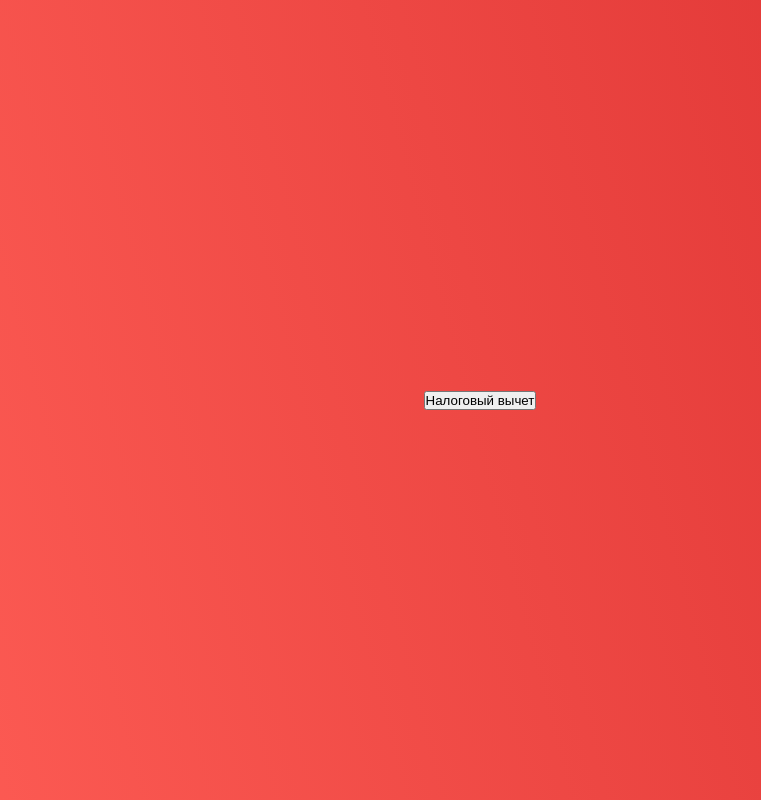
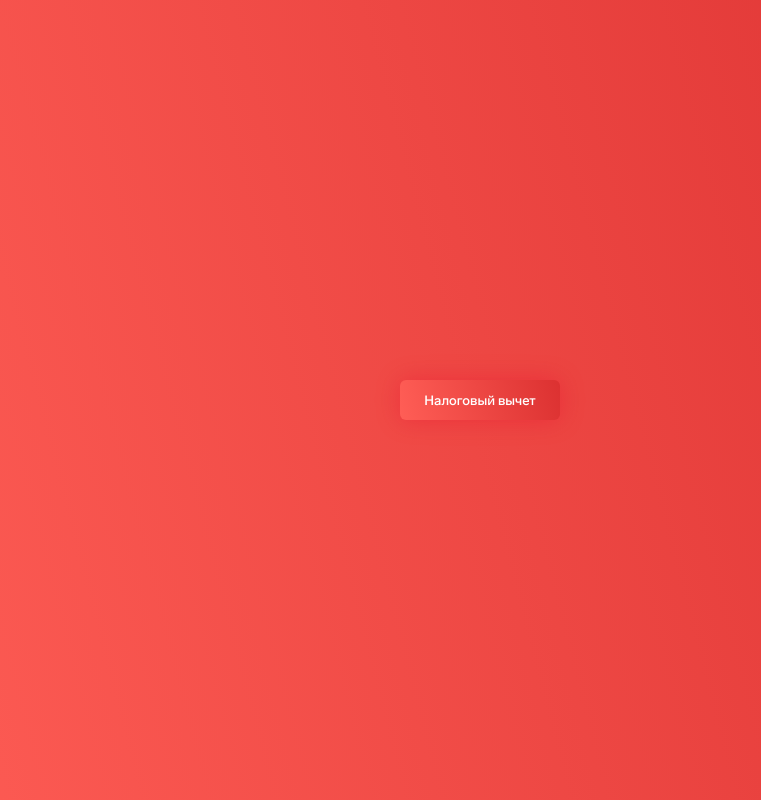
Before and after one commit to cotheq/outside-test-assignment, a Vue app: page / in a window 1280 px wide. Shown: the whole page, without its empty margins (160-921 px from the left). Built offline with nearby package versions, Linux system fonts and the light colour scheme.

Commit message:
add base button

```diff
--- /dev/null
+++ b/src/components/BaseButton/BaseButton.vue
@@ -0,0 +1,58 @@
+<template>
+  <button
+    class="base-button"
+    :class="white ? '__white' : ''"
+    :disabled="disabled"
+  >
+    <slot />
+  </button>
+</template>
+<script lang="ts">
+import { defineComponent } from "vue";
+export default defineComponent({
+  name: "BaseButton",
+  props: {
+    white: { type: Boolean, default: false },
+    disabled: { type: Boolean, default: false },
+  },
+});
+</script>
+<style lang="scss" scoped>
+.base-button {
+  outline: none;
+  border: none;
+  padding: 12px 24px;
+  border-radius: 6px;
+  font-weight: 500;
+  cursor: pointer;
+  color: var(--color-white);
+  background: var(--gradient-red);
+  box-shadow: var(--shadow-red);
+  &:hover,
+  &:active {
+    background: var(--color-red);
+  }
+
+  &.__white {
+    background: none;
+    border: 1px solid var(--color-white);
+    box-shadow: none;
+    &:hover,
+    &:active {
+      background: var(--color-white);
+      color: var(--color-black);
+    }
+  }
+
+  &:disabled {
+    &,
+    &:hover,
+    &:active {
+      border: none;
+      background: var(--color-gray-900);
+      box-shadow: none;
+      color: var(--color-white);
+    }
+  }
+}
+</style>
--- /dev/null
+++ b/src/components/BaseButton/index.ts
@@ -0,0 +1 @@
+export  { default } from "./BaseButton.vue";
--- a/src/components/PageMain/PageMain.vue
+++ b/src/components/PageMain/PageMain.vue
@@ -1,16 +1,15 @@
 <template>
   <div class="page-main">
-    <button>Налоговый вычет</button>
+    <base-button>Налоговый вычет</base-button>
   </div>
 </template>
 <script>
 import { defineComponent } from "vue";
+import BaseButton from "@/components/BaseButton/BaseButton";
 
 export default defineComponent({
   name: "PageMain",
-  setup() {
-    console.log("test");
-  },
+  components: { BaseButton },
 });
 </script>
 <style lang="scss" scoped>
--- a/src/styles/style.scss
+++ b/src/styles/style.scss
@@ -4,10 +4,10 @@
   margin: 0;
   padding: 0;
   box-sizing: border-box;
+  font-family: "Lab Grotesque";
 }
 
 :root {
-  font-family: "Lab Grotesque";
   font-size: 14px;
   --color-red: #ea0029;
   --color-white: #ffffff;
@@ -25,7 +25,8 @@
   --shadow-red: 0px 0px 24px rgba(234, 0, 41, 0.33);
 }
 
-html, body {
+html,
+body {
   height: 100%;
   min-height: 100vh;
 }
```
